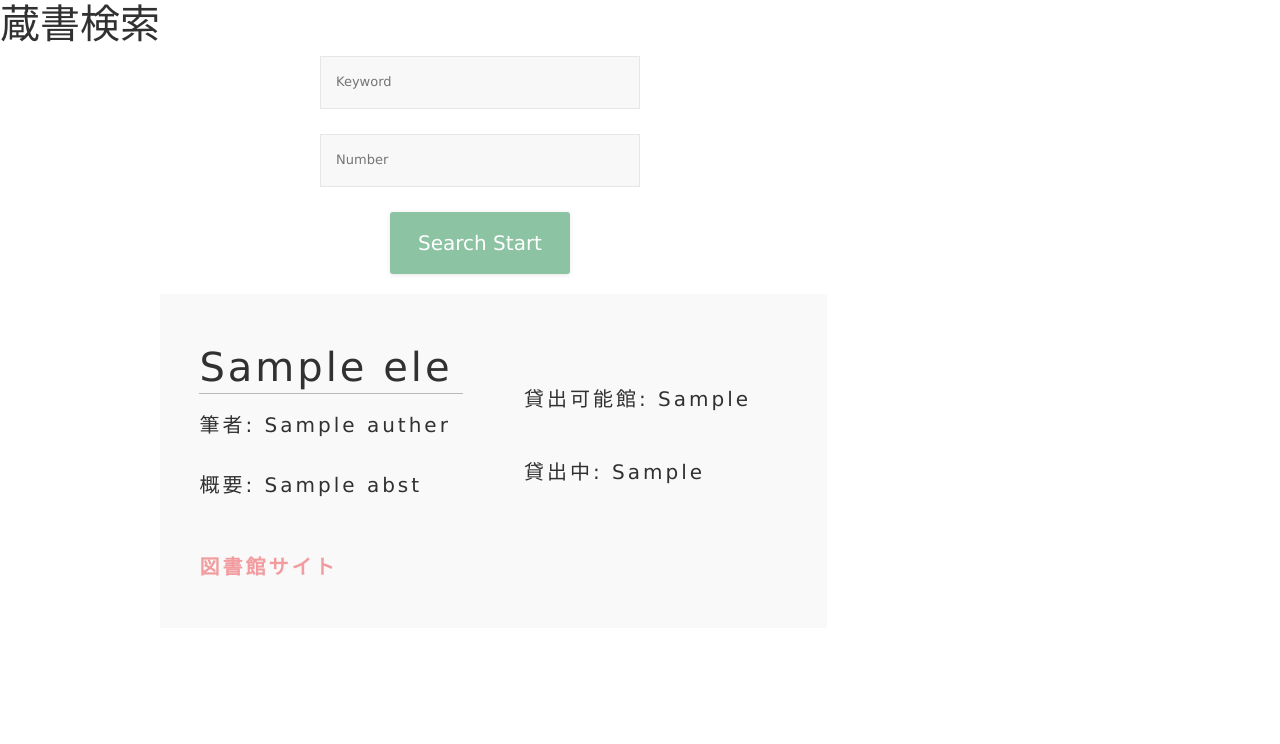
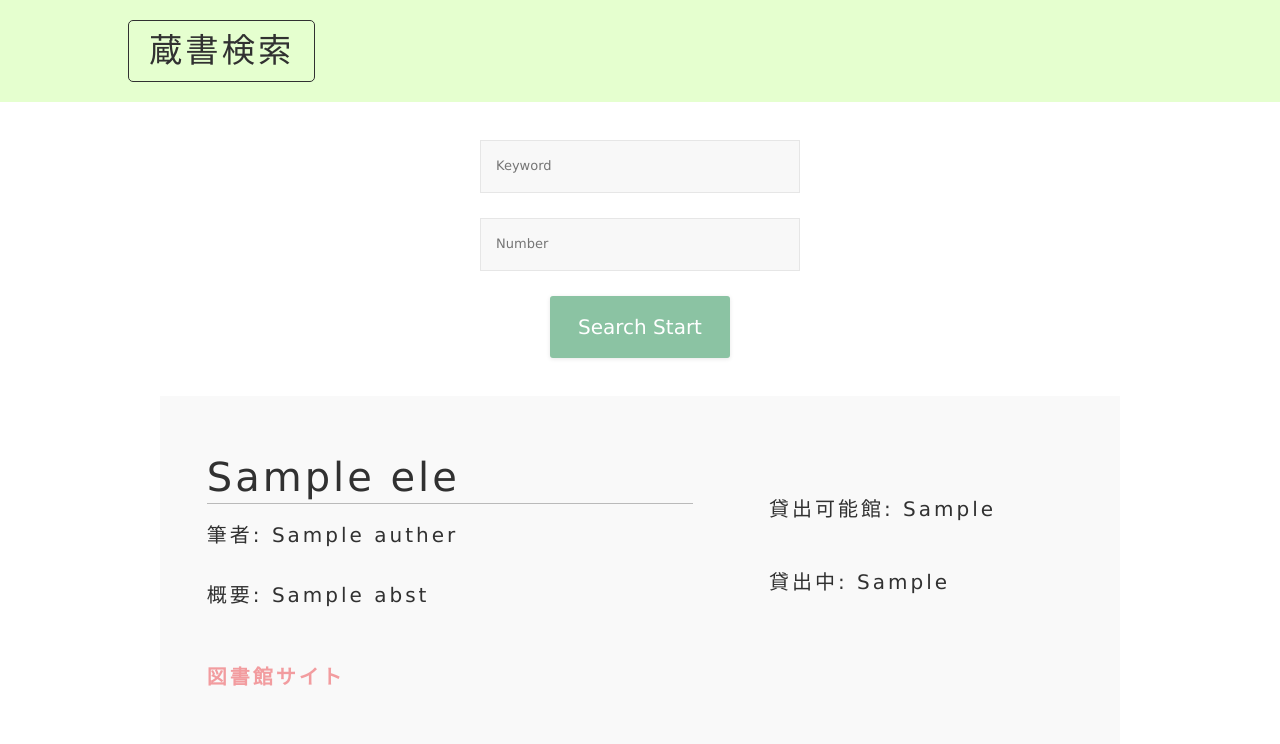
Before and after one commit to dairin007/libsearch, a Flask app: template app/templates/index.html in a window 1280 px wide. Shown: the top 744 px of the page. Run offline with Flask 2, Linux system fonts and the light colour scheme; the template is opened without the code that fills it: most values are stand-ins (such as "Sample title", 1, 10 or a date in 2020); parts of the project's set-up code (start-up, migrations or seed data) failed here and were passed over; some libraries are stand-ins or nearby versions.

Commit message:
Update style.css

```diff
--- a/app/static/css/style.css
+++ b/app/static/css/style.css
@@ -6,18 +6,16 @@
   color: #313131;
 }
 
-header {
-  display: block;
-  width: 60%;
-  margin-left: 30%;
+.conteinar {
   overflow: hidden;
+  background-color: rgba(227, 255, 202, 0.9);
 }
 
-header h1 {
-  font-size: 48pt;
+.conteinar h1 {
+  font-size: 25pt;
   color: #313131;
+  margin-left: 10%;
   margin-top: 20px;
-  margin-left: 0;
   margin-bottom: 20px;
   padding-top: 10px;
   padding-bottom: 10px;
@@ -28,11 +26,12 @@
   letter-spacing: 3px;
   font-weight: 100;
   float: left;
+  text-align: center;
 }
 
 .Form {
   width: 25%;
-  margin-left: 25%;
+  margin: 3% auto;
 }
 
 .oklist {
@@ -54,32 +53,32 @@
 }
 
 section article {
-  width: calc(70% - 5px);
-  /*横幅の指定*/
   padding: 2.5%;
   /*余白の指定*/
+  width: 100%;
+  margin: auto;
   margin-bottom: 20px;
   background-color: #f9f9f9;
   /*背景色の指定*/
   overflow: hidden;
-  /*おまじない*/
   float: left;
   /*フロートする*/
 }
 
 section article article {
-  width: calc(50% - 15px);
+  width: calc(60% - 15px);
   /*横幅の指定*/
   padding: 2.5%;
   /*余白の指定*/
   margin-bottom: 5px;
   overflow: hidden;
-  /*おまじない*/
 }
 
 section article article:nth-child(2n) {
   margin-left: 30px;
   /*2の倍数の記事は左側に余白を30px*/
+  width: calc(40% - 15px);
+  /*横幅の指定*/
 }
 
 section article article h1 {
```
